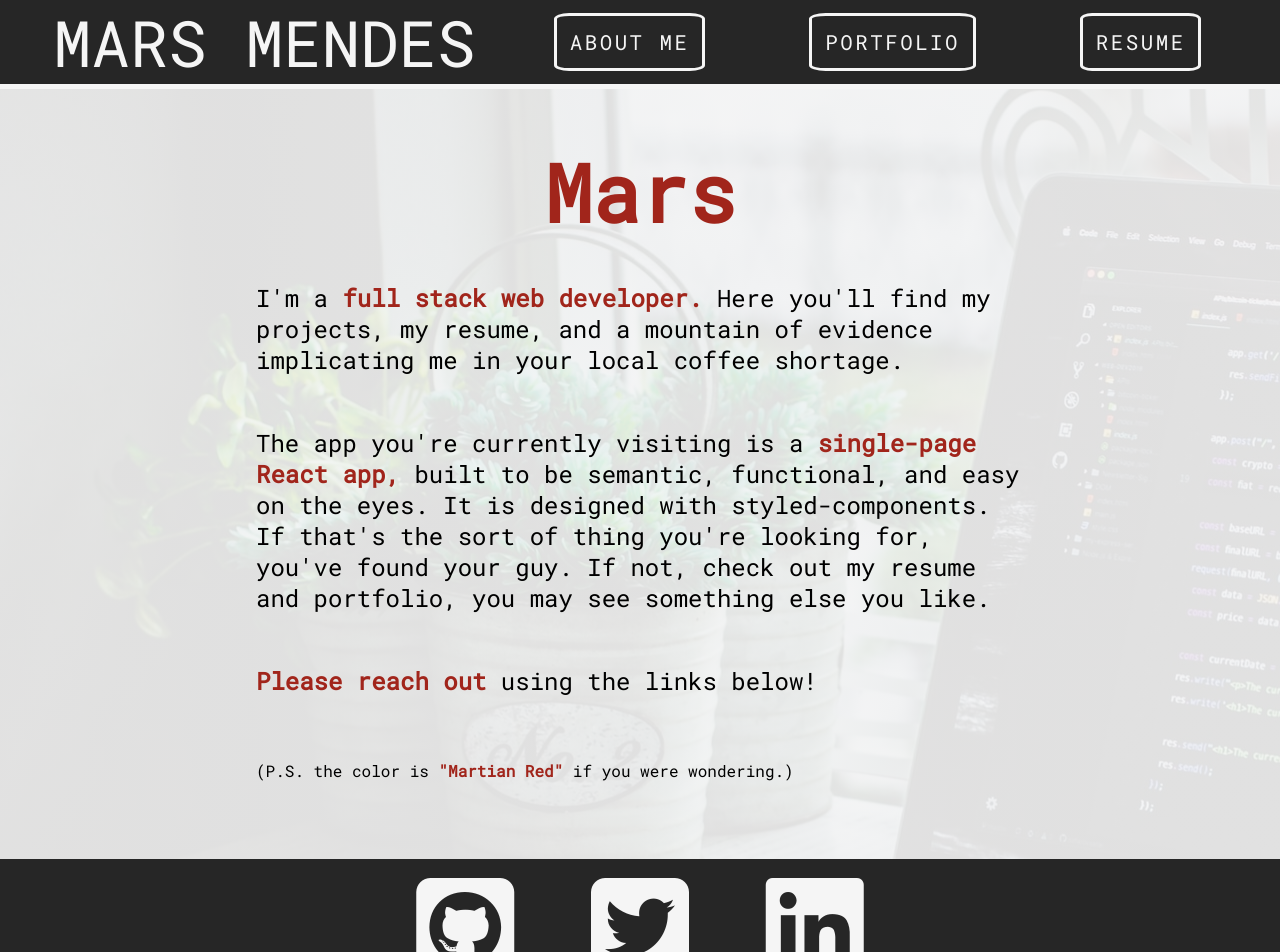
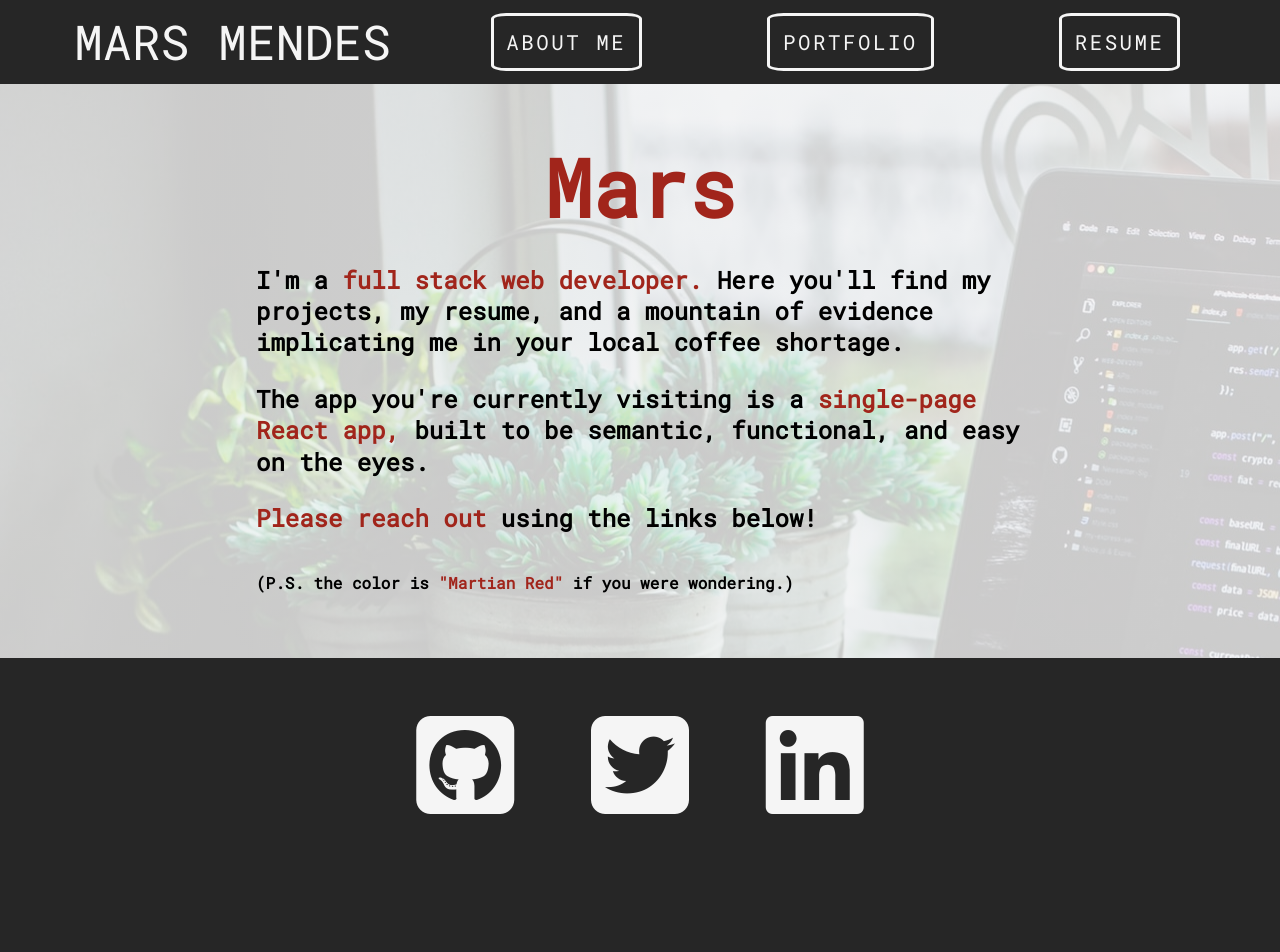
Before and after one commit to MMendes24/portfolio-site-ii, a React (Create React App) app: page / in a window 1280 px wide. Shown: the top 952 px of the page. After the commit the page ends 872 px from the top, so only its background shows below. Built offline with nearby package versions, Linux system fonts and the light colour scheme.

Commit message:
Decided to mount and unmount components rather than keep it as a single scrolling app.

```diff
--- a/src/components/Landing.js
+++ b/src/components/Landing.js
@@ -7,7 +7,7 @@ const Landing = () => {
         <Section>
                 <h1><span className="color-span">Mars</span></h1>
                 <p>I'm a <span className="color-span">full stack web developer.</span> Here you'll find my projects, my resume, and a mountain of evidence implicating me in your local coffee shortage.</p>
-                <p>The app you're currently visiting is a <span className="color-span">single-page React app,</span> built to be semantic, functional, and easy on the eyes. It is designed with styled-components. If that's the sort of thing you're looking for, you've found your guy. If not, check out my resume and portfolio, you may see something else you like.</p>
+                <p>The app you're currently visiting is a <span className="color-span">single-page React app,</span> built to be semantic, functional, and easy on the eyes.</p>
                 <p><span className="color-span">Please reach out</span> using the links below!</p>
                 <p className="ps">(P.S. the color is <span className="color-span">"Martian Red"</span> if you were wondering.)</p>
         </Section>
--- a/src/styles.css
+++ b/src/styles.css
@@ -46,4 +46,5 @@ table {
 
 body {
 	line-height: 1.3;
+	background-color: #262626;
 }
--- a/src/styles/FooterStyled.js
+++ b/src/styles/FooterStyled.js
@@ -3,9 +3,10 @@ import styled from 'styled-components'
 const FooterStyled = styled.footer`
 	display: flex;
 	justify-content: center;
+	align-items: center;
 	width: 100%;
-	padding-bottom: 2%;
 	background-color: #262626;
+	padding: 3% 0%;
 
     .social-link {
 		margin: 1% 3%;
--- a/src/styles/LandingStyled.js
+++ b/src/styles/LandingStyled.js
@@ -7,7 +7,8 @@ display: flex;
 flex-flow: column;
 align-items: center;
 padding: 3% 0%;
-background-image: linear-gradient(rgba(245, 245,245, 0.9), rgba(245, 245, 245, 0.9)), url(${bg});
+background-image: linear-gradient(rgba(245, 245,245, 0.8), rgba(245, 245, 245, 0.8)), url(${bg});
+font-weight: 600;
 
 
 h1 {
@@ -16,13 +17,13 @@ h1 {
 }
 
 p {
-    margin: 2% 4%;
+    margin: 1% 3%;
     font-size: 1.5rem;
     width: 60%;
 }
 
 .ps {
-    margin: 3% 2%;
+    margin: 2% 2%;
     font-size: 1rem;
 }
 
--- a/src/styles/NavBarStyled.js
+++ b/src/styles/NavBarStyled.js
@@ -5,7 +5,6 @@ const Nav = styled.nav`
 	justify-content: space-evenly;
 	align-items: center;
 	width: 100%;
-	border-bottom: 5px solid whitesmoke;
 	background-color: #262626;
 	color: whitesmoke;
 
@@ -29,11 +28,13 @@ const Nav = styled.nav`
 
 .nav-link:hover {
 	transform: translateY(-10px);
+	color: #a1251b;
+	border: 3px solid #a1251b;
   }
 
 .nav-header {
 	color: whitesmoke;
-	font-size: 4rem;
+	font-size: 3rem;
 	text-transform: uppercase;
 	text-decoration: none;
 	transition: all 0.3s ease 0s;
```
